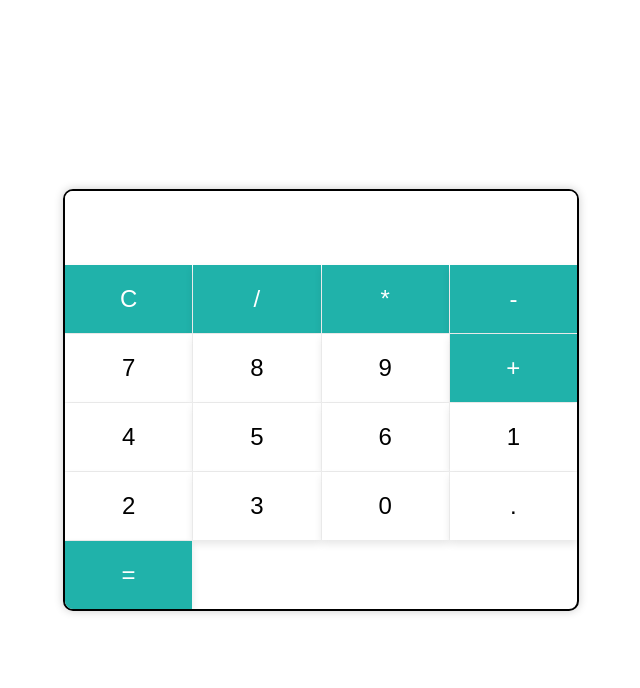
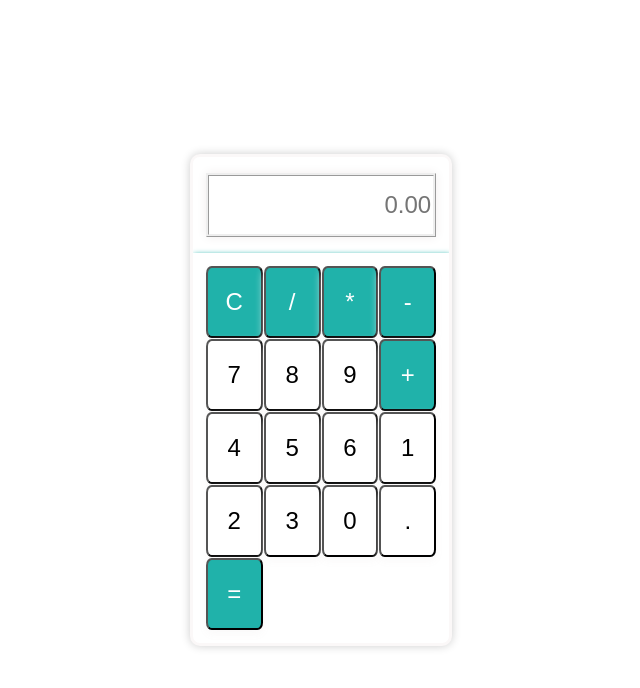
Before and after one commit to SIVARASANITHUSHNA/Calculator-, a plain HTML site: page index.html in a window 1280 px wide. Shown: the whole page, without its empty margins (319-959 px from the left). Drawn offline with Linux system fonts and the light colour scheme.

Commit message:
Add files via upload

```diff
--- a/index.html
+++ b/index.html
@@ -4,63 +4,13 @@
     <meta charset="UTF-8">
     <meta name="viewport" content="width=device-width, initial-scale=1.0">
     <title>Calculator</title>
-    <style>
-        body {
-            font-family: Arial, sans-serif;
-            background-color: white;
-            margin: 0;
-            padding: 0;
-            display: flex;
-            justify-content: center;
-            align-items: center;
-            height: 100vh;
-        }
-        .calculator {
-            background-color: #fff;
-            border: 2px solid black;
-            border-radius: 10px;
-            overflow: hidden;
-            width:40%;
-            box-shadow: 0 0 10px rgba(0, 0, 0, 0.2);
-        }
-        .display {
-            width: 100%;
-            height: 70px;
-            text-align: right;
-            font-size: 2rem;
-            padding: 2px;
-            border: none;
-            outline: none;
-            background-color: white;
-        }
-        .buttons {
-            display: grid;
-            grid-template-columns: repeat(4, 1fr);
-            gap: 1px;
-        }
-        .button {
-            border: none;
-            outline: none;
-            cursor: pointer;
-            font-size: 1.5rem;
-            padding: 20px 0;
-            background-color: #ffffff;
-            transition: background-color 0.3s, box-shadow 0.3s;
-            box-shadow: 0 4px 8px rgba(0, 0, 0, 0.1);
-        }
-        .button:hover {
-            background-color: #e0e0e0;
-            box-shadow: 0 6px 12px rgba(0, 0, 0, 0.1);
-        }
-        .button.operator, .button.clear, .button.equal {
-            background-color:lightseagreen;
-            color: #fff;
-        }
-    </style>
+    <link rel="stylesheet" type="text/css" href="styles.css">
 </head>
 <body>
     <div class="calculator">
-        <input type="text" class="display" id="result" readonly>
+        <div class="display">
+            <input type="text" id="result" readonly placeholder="0.00">
+        </div>
         <div class="buttons">
             <button class="button clear" onclick="clr()">C</button>
             <button class="button operator" onclick="display('/')">/</button>
@@ -81,18 +31,6 @@
             <button class="button equal" onclick="equate()">=</button>
         </div>
     </div>
-    <script>
-        function clr() {
-            document.getElementById("result").value = "";
-        }
-        function equate() {
-            let x = document.getElementById("result").value;
-            let y = eval(x);
-            document.getElementById("result").value = y;
-        }
-        function display(val) {
-            document.getElementById("result").value += val;
-        }
-    </script>
+    <script src="script.js"></script>
 </body>
 </html>
--- /dev/null
+++ b/script.js
@@ -0,0 +1,13 @@
+function clr() {
+    document.getElementById("result").value = "";
+}
+
+function equate() {
+    let x = document.getElementById("result").value;
+    let y = eval(x);
+    document.getElementById("result").value = y;
+}
+
+function display(val) {
+    document.getElementById("result").value += val;
+}
--- /dev/null
+++ b/styles.css
@@ -0,0 +1,72 @@
+body {
+    font-family: Arial, sans-serif;
+    background-color: white;
+    margin: 0;
+    padding: 0;
+    display: flex;
+    justify-content: center;
+    align-items: center;
+    height: 100vh;
+
+}
+
+.calculator {
+    background-color: #fff;
+    border: 3px solid rgb(251, 248, 248);
+    border-radius: 10px;
+    overflow: hidden;
+    width:20%;
+    box-shadow: 0 0 10px rgba(0, 0, 0, 0.2);
+    position: absolute;
+}
+
+.display {
+    width: 100%;
+    height: 70px;
+    margin-right: 8%;
+    padding: 5%;
+    outline: none;
+    background-color: white;
+    display: flex;
+    align-items: center;
+}
+
+input {
+    height: 80%;
+    width: calc(100% - 10px);
+    margin-right: 10%;
+    text-align: end;
+    font-size: 1.5em;
+    border: 3px ridge;
+    box-shadow: 0 0 10px rgb(241, 238, 238);
+}
+
+.buttons {
+    display: grid;
+    grid-template-columns: repeat(4, 1fr);
+    gap: 1px;
+    padding: 5%;
+    box-shadow:  1px 1px 5px lightseagreen;
+}
+
+.button {
+    border:1px radius ;
+    border-radius: 10%;
+    outline: none;
+    cursor: pointer;
+    font-size: 1.5rem;
+    padding: 20px 0;
+    background-color: #ffffff;
+    transition: background-color 0.3s, box-shadow 0.3s;
+    box-shadow: 0 4px 8px rgba(250, 249, 249, 0.974)
+}
+
+.button:hover {
+    background-color: #e0e0e0;
+    box-shadow: 0 6px 12px rgba(248, 247, 247, 0.985);
+}
+
+.button.operator, .button.clear, .button.equal {
+    background-color: lightseagreen;
+    color: #fff;
+}
```
